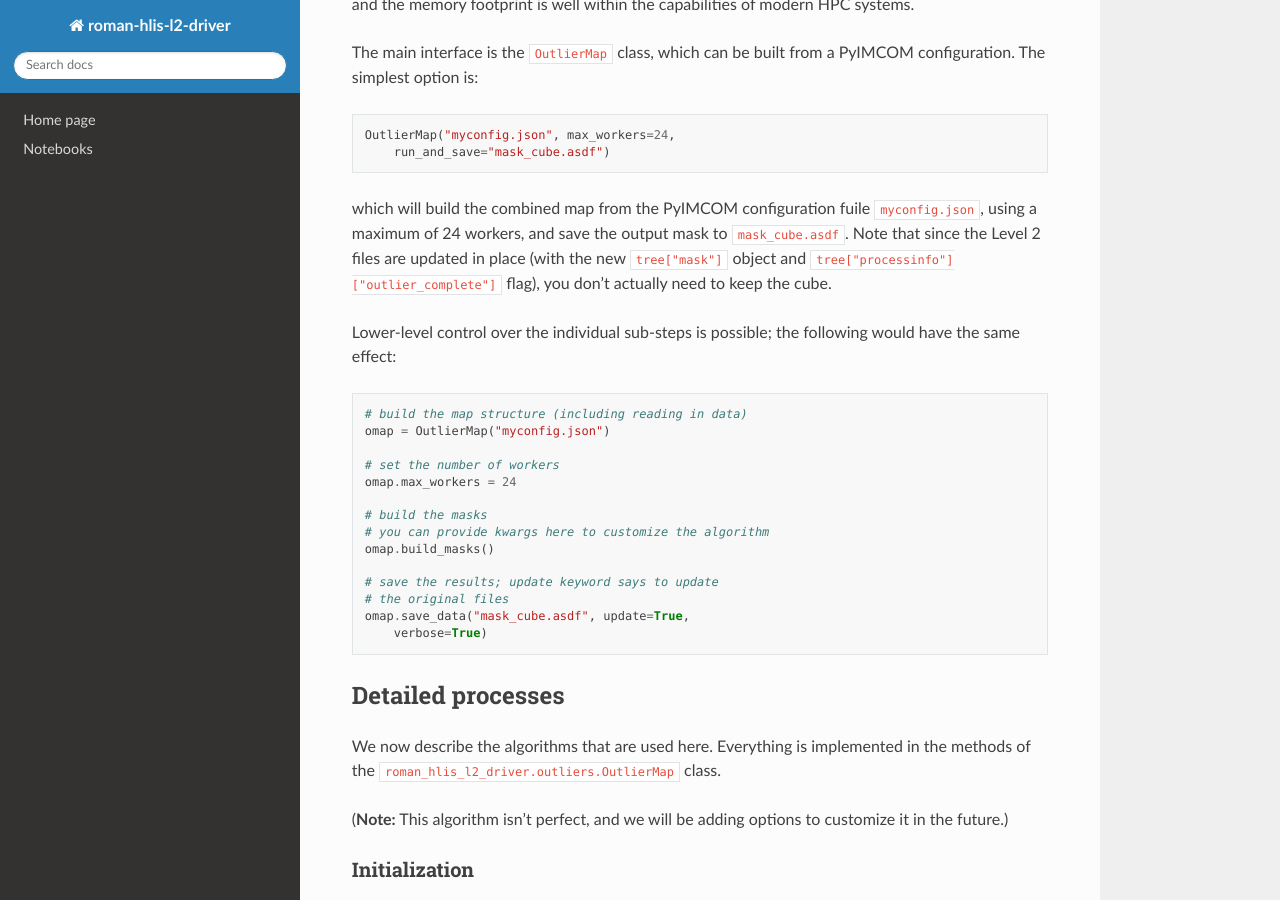
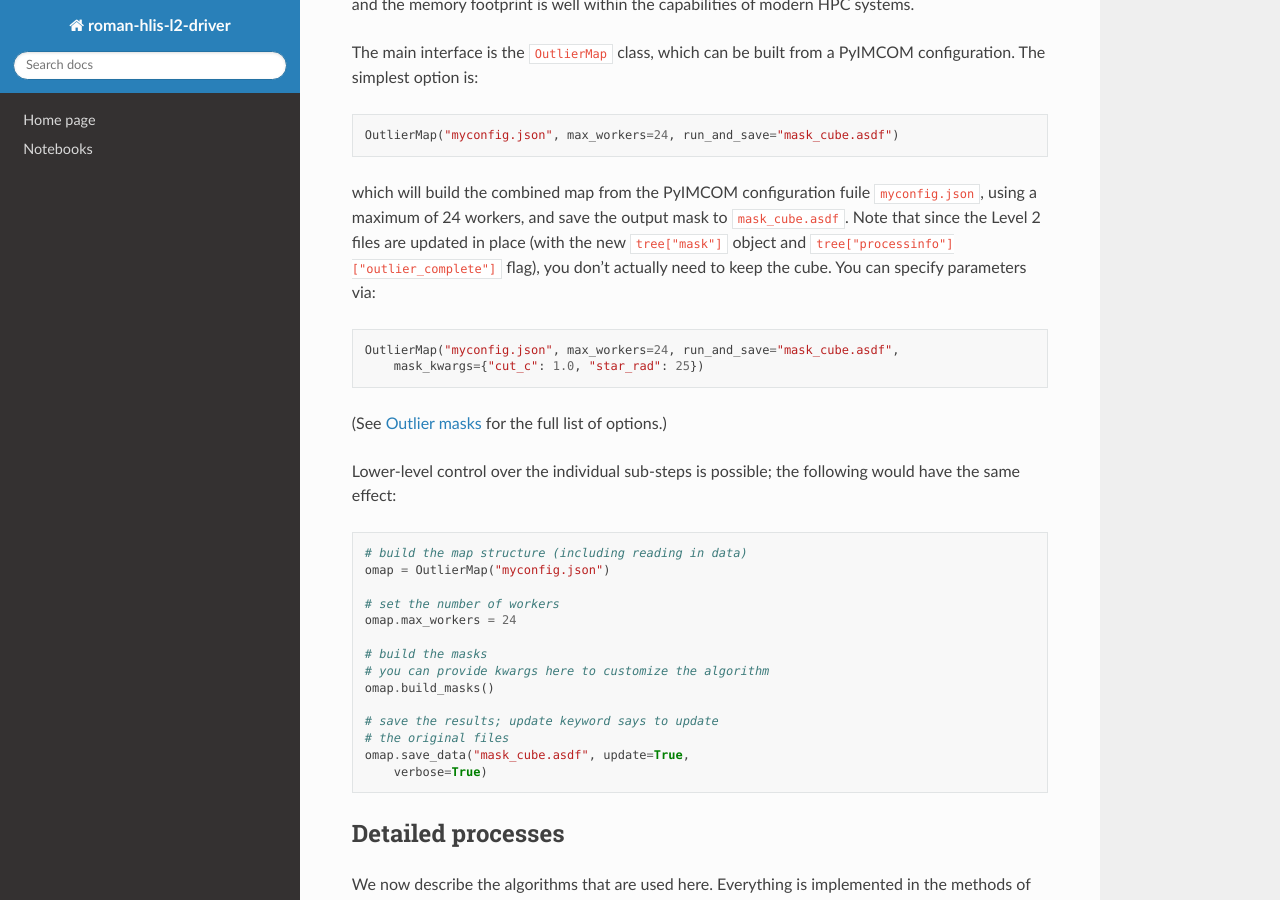
Before and after one commit to Roman-HLIS-Cosmology-PIT/roman-hlis-l2-driver, a Sphinx documentation site: the page built from docs/outlier.rst, in a window 1280 px wide and 900 px high, scrolled down 415 px. Built offline with Sphinx 7.4.7 and the Read the Docs theme 3.1.0, drawn with Linux system fonts in a browser that asks for light colours; pages that are not in the unit, such as notebooks, are missing from menus.

Commit message:
pass kwargs in outlier flagging (#45)
* pass kwargs in outlier flagging

* added documentation for mask_kwargs in OutlierMap

Added code block formatting and clarified usage of OutlierMap class.

* added test line

---------

Co-authored-by: Christopher Hirata <christopherhirata@Christophers-MacBook-Air.local>

```diff
--- a/docs/outlier.rst
+++ b/docs/outlier.rst
@@ -8,14 +8,24 @@ Overview
 
 The outlier rejection step is carried out for each mosaic. Typically, there are ≈320 exposure images per square degree, so a 1.25 deg^2 mosaic has ≈400 exposure images. The current way the code is implemented, the science layer and boolean mask for the whole mosaic is read into memory (≈30 GB), and multithreading is used to mask multiple exposures in parallel. This minimizes disk access, and the memory footprint is well within the capabilities of modern HPC systems.
 
-The main interface is the ``OutlierMap`` class, which can be built from a PyIMCOM configuration. The simplest option is::
+The main interface is the ``OutlierMap`` class, which can be built from a PyIMCOM configuration. The simplest option is:
 
-    OutlierMap("myconfig.json", max_workers=24,
-        run_and_save="mask_cube.asdf")
+.. code-block:: python
 
-which will build the combined map from the PyIMCOM configuration fuile ``myconfig.json``, using a maximum of 24 workers, and save the output mask to ``mask_cube.asdf``. Note that since the Level 2 files are updated in place (with the new ``tree["mask"]`` object and ``tree["processinfo"]["outlier_complete"]`` flag), you don't actually need to keep the cube.
+    OutlierMap("myconfig.json", max_workers=24, run_and_save="mask_cube.asdf")
 
-Lower-level control over the individual sub-steps is possible; the following would have the same effect::
+which will build the combined map from the PyIMCOM configuration fuile ``myconfig.json``, using a maximum of 24 workers, and save the output mask to ``mask_cube.asdf``. Note that since the Level 2 files are updated in place (with the new ``tree["mask"]`` object and ``tree["processinfo"]["outlier_complete"]`` flag), you don't actually need to keep the cube. You can specify parameters via:
+
+.. code-block:: python
+
+    OutlierMap("myconfig.json", max_workers=24, run_and_save="mask_cube.asdf",
+        mask_kwargs={"cut_c": 1.0, "star_rad": 25})
+
+(See `Outlier masks`_ for the full list of options.)
+
+Lower-level control over the individual sub-steps is possible; the following would have the same effect:
+
+.. code-block:: python
 
     # build the map structure (including reading in data)
     omap = OutlierMap("myconfig.json")
```
Also changed, not shown: 2 other files.
